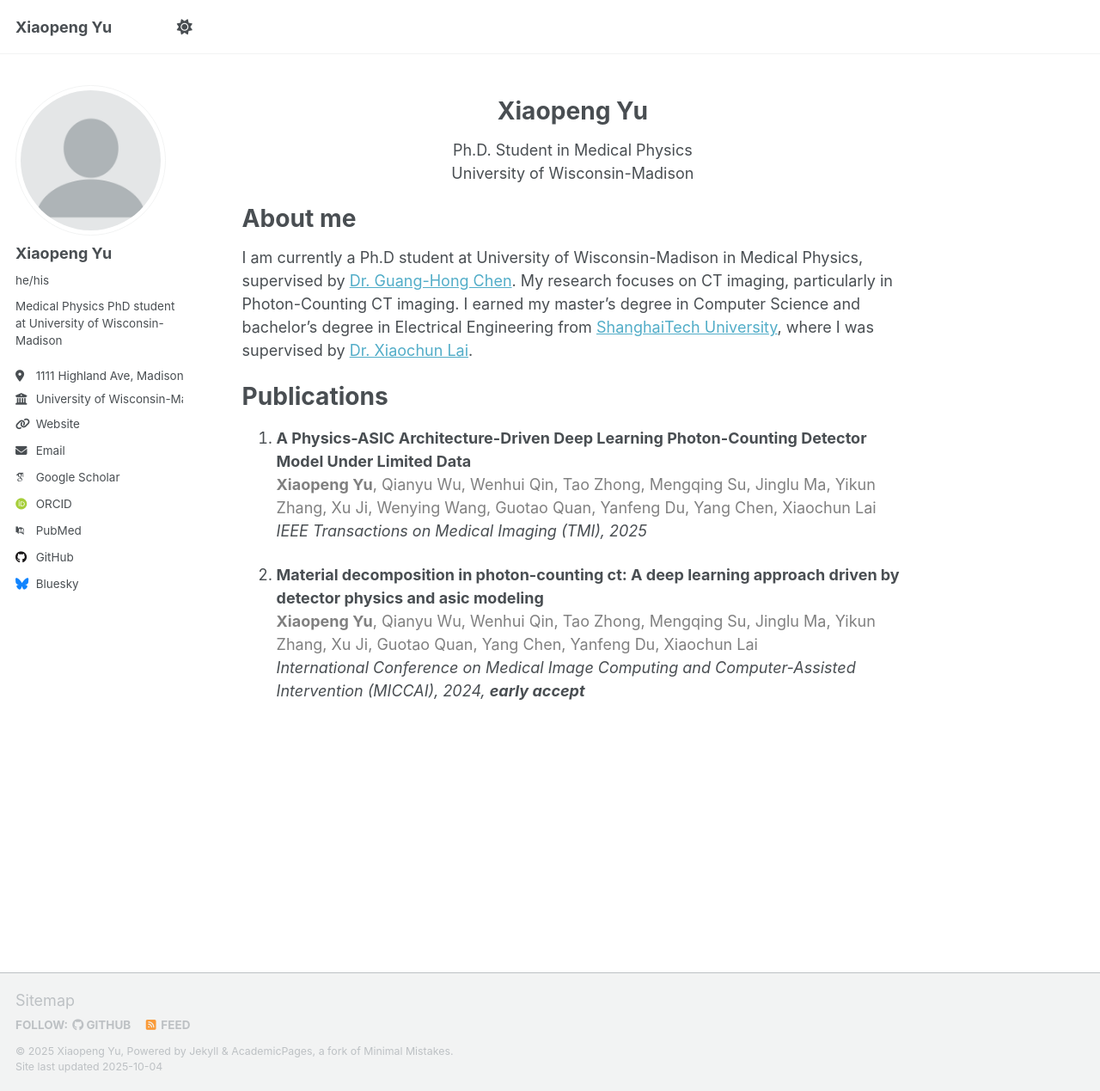
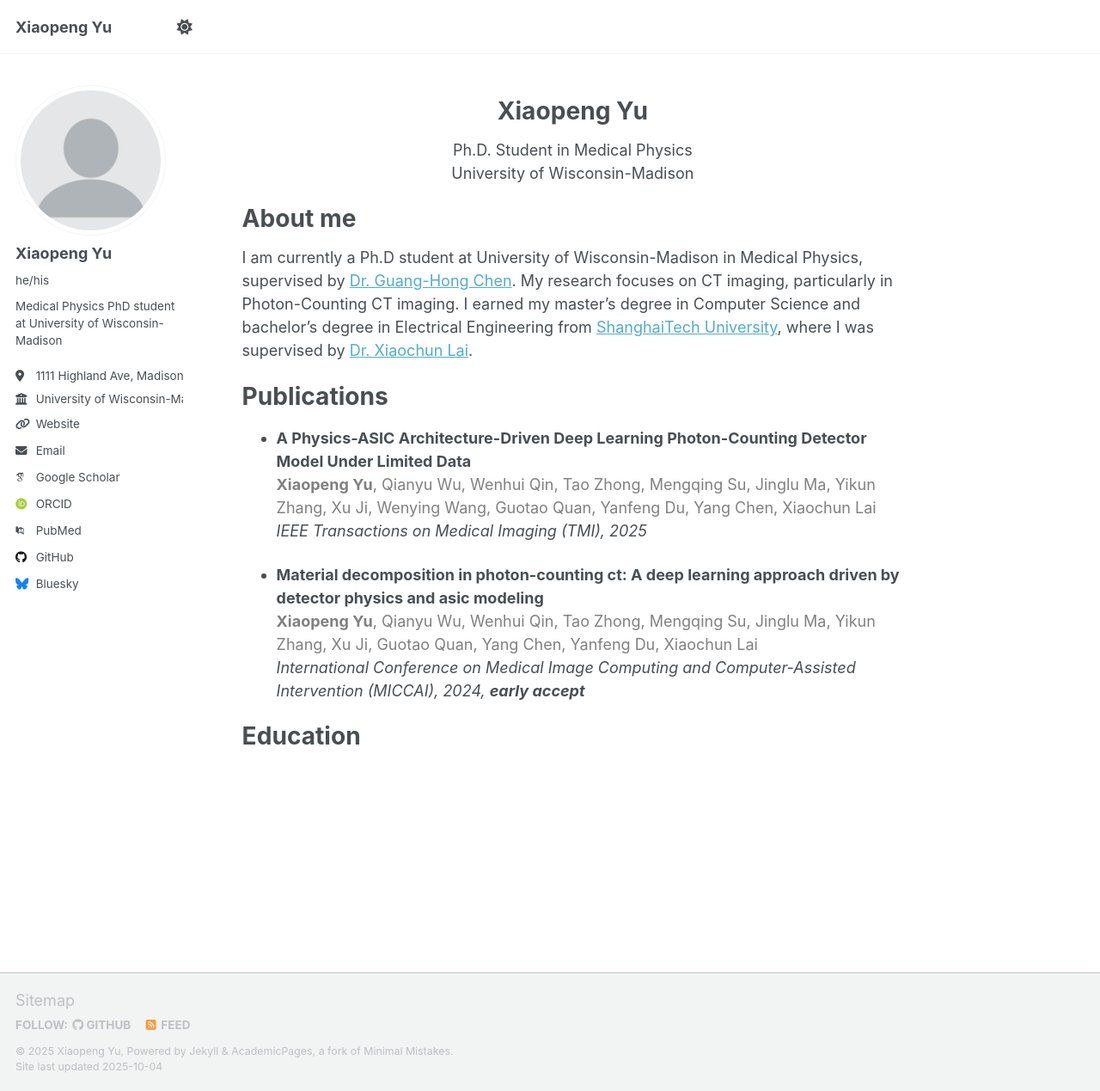
Before and after one commit to xp1999/xp1999.github.io, a Jekyll site: the page built from _pages/about.md, in a window 1280 px wide and 1269 px high. Shown: the whole window at 86% size. Built offline with Jekyll 4.4.1, drawn with Linux system fonts in a browser that asks for light colours; some web fonts are replaced; a script that is not in the unit is left out.

Commit message:
Update about.md

```diff
--- a/_pages/about.md
+++ b/_pages/about.md
@@ -16,10 +16,13 @@ I am currently a Ph.D student at University of Wisconsin-Madison in Medical Phys
 
 Publications
 ======
-1. **A Physics-ASIC Architecture-Driven Deep Learning Photon-Counting Detector Model Under Limited Data**
+- **A Physics-ASIC Architecture-Driven Deep Learning Photon-Counting Detector Model Under Limited Data**
 <span style="color:gray;"> **Xiaopeng Yu**, Qianyu Wu, Wenhui Qin, Tao Zhong, Mengqing Su, Jinglu Ma, Yikun Zhang, Xu Ji, Wenying Wang, Guotao Quan, Yanfeng Du, Yang Chen, Xiaochun Lai</span>
 *IEEE Transactions on Medical Imaging (TMI), 2025*
 
-2. **Material decomposition in photon-counting ct: A deep learning approach driven by detector physics and asic modeling**
+- **Material decomposition in photon-counting ct: A deep learning approach driven by detector physics and asic modeling**
 <span style="color:gray;"> **Xiaopeng Yu**, Qianyu Wu, Wenhui Qin, Tao Zhong, Mengqing Su, Jinglu Ma, Yikun Zhang, Xu Ji, Guotao Quan, Yang Chen, Yanfeng Du, Xiaochun Lai</span>
 *International Conference on Medical Image Computing and Computer-Assisted Intervention (MICCAI), 2024, **early accept***
+
+Education
+======
```
